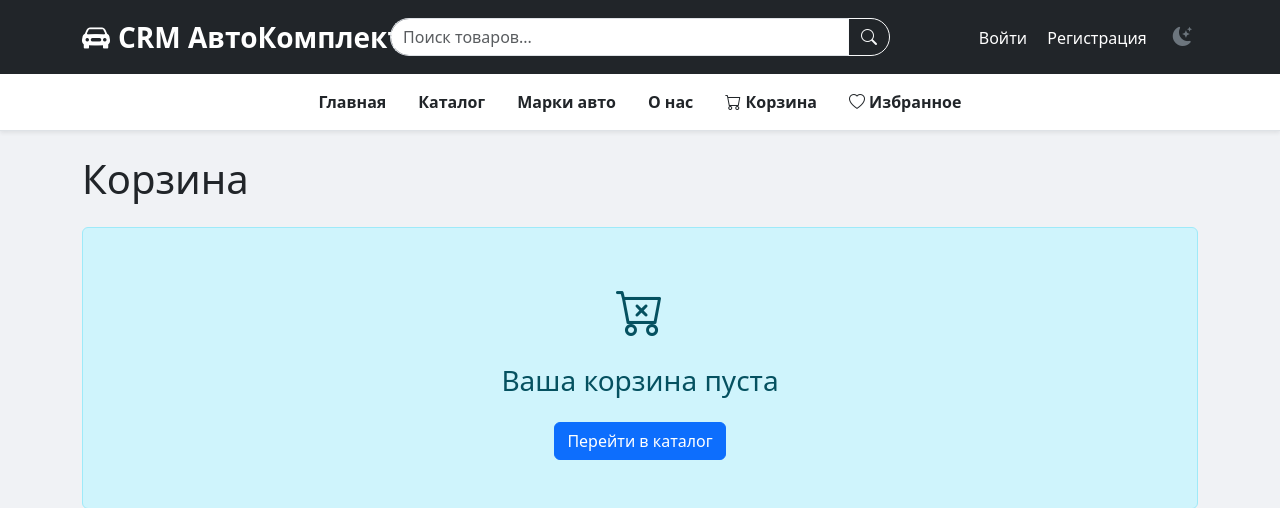
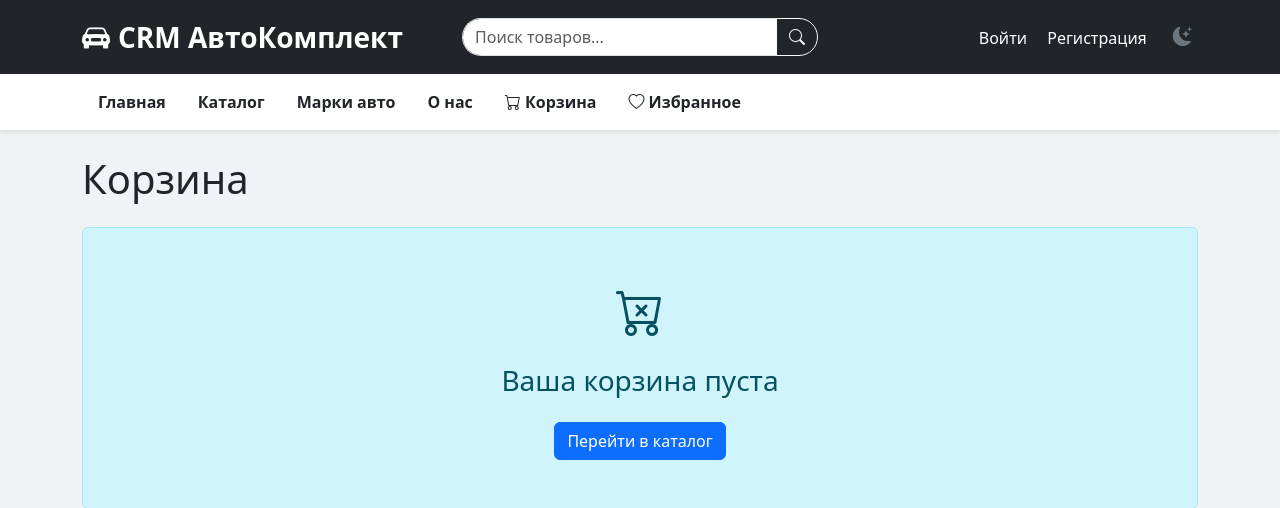
Before and after one commit to Akika15/crm-auto, a Django app: page /cart/ in a window 1280 px wide. Shown: the top 508 px of the page. Run offline with Django 5.2, Linux system fonts and the light colour scheme; data comes from the database, SQL or seed files in the repository; data that the repository does not hold is empty.

Commit message:
Move menu back to left

```diff
--- a/crm_app/templates/crm_app/base.html
+++ b/crm_app/templates/crm_app/base.html
@@ -8,7 +8,7 @@
     <link rel="stylesheet" href="https://cdn.jsdelivr.net/npm/bootstrap-icons@1.11.3/font/bootstrap-icons.min.css">
     <style>
         .search-container {
-            max-width: 500px;
+            max-width: 400px;
             margin: 0 auto;
         }
         .search-input {
@@ -41,7 +41,10 @@
                             <i class="bi bi-car-front-fill me-2"></i>CRM АвтоКомплект
                         </a>
                     </div>
-                    <div class="col-md-6">
+                    <div class="col-md-1">
+                        <!-- Пустой отступ -->
+                    </div>
+                    <div class="col-md-4">
                         <form class="search-container" role="search" method="get" action="{% url 'crm_app:catalog' %}">
                             <div class="input-group">
                                 <input type="text" class="form-control search-input" name="search" placeholder="Поиск товаров..." aria-label="Search">
@@ -51,7 +54,7 @@
                             </div>
                         </form>
                     </div>
-                    <div class="col-md-3 text-end">
+                    <div class="col-md-4 text-end">
                         {% if user.is_authenticated %}
                             <div class="dropdown d-inline-block">
                                 <a href="#" class="text-white text-decoration-none dropdown-toggle" data-bs-toggle="dropdown">
@@ -91,10 +94,10 @@
             </div>
         </div>
 
-        <!-- Нижнее меню -->
+        <!-- Нижнее меню (СЛЕВА) -->
         <div class="bg-white border-bottom py-2 shadow-sm">
             <div class="container">
-                <ul class="nav justify-content-center">
+                <ul class="nav justify-content-start">
                     <li class="nav-item">
                         <a class="nav-link text-dark fw-semibold" href="{% url 'crm_app:dashboard' %}">Главная</a>
                     </li>
```
